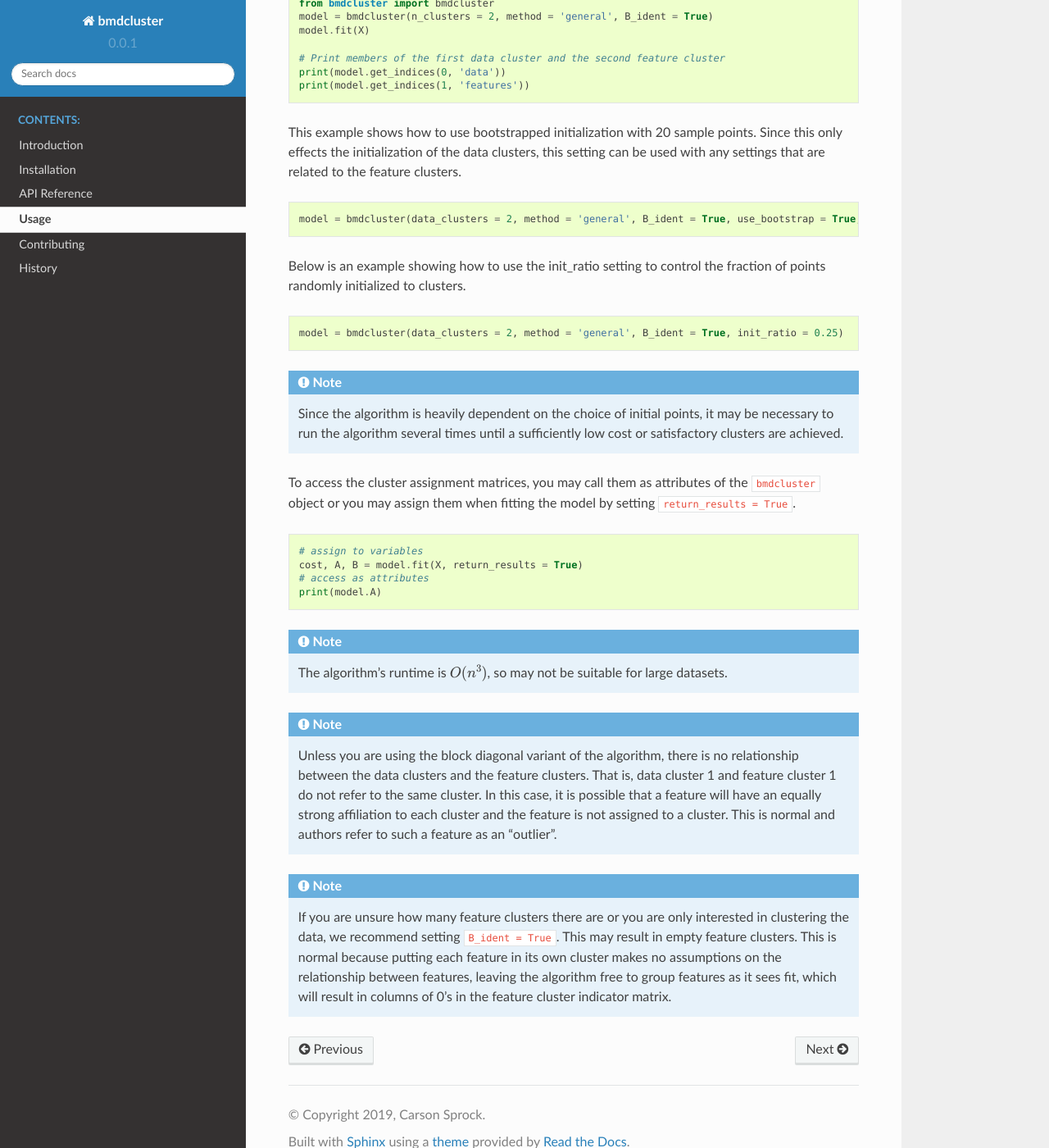
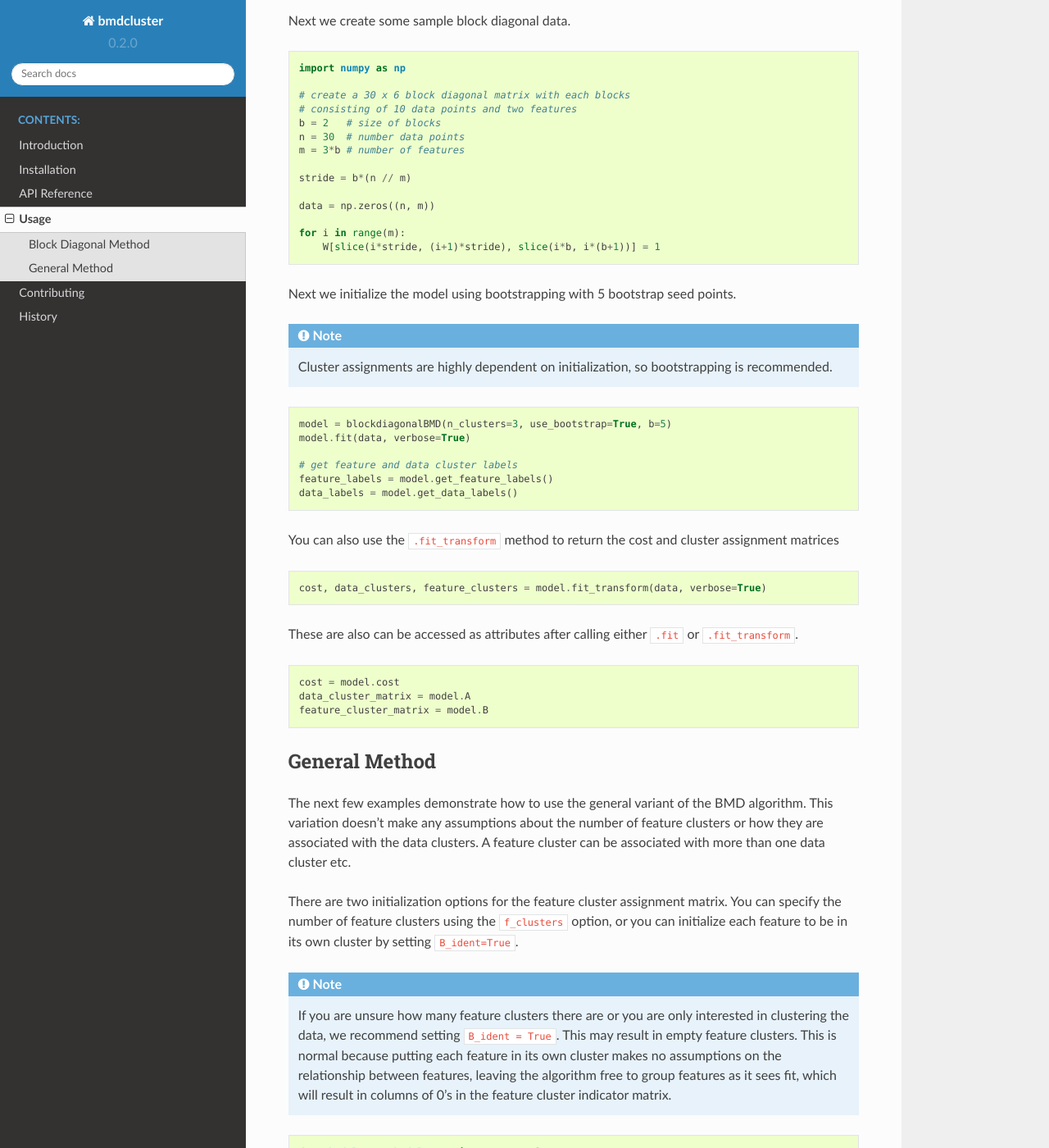
Before and after one commit to csprock/bmdcluster, a Sphinx documentation site: the page built from docs/usage.rst, in a window 1280 px wide and 1400 px high, scrolled down 389 px. Shown: the whole window at 82% size. Built offline with Sphinx 7.4.7 and the Read the Docs theme 2.0.0, drawn with Linux system fonts in a browser that asks for light colours; some of the changed text lies outside the part shown.

Commit message:
updated documentation and version number

```diff
--- a/HISTORY.rst
+++ b/HISTORY.rst
@@ -11,3 +11,9 @@ History
 ------------------
 
 * Released to PyPI with full documentation and continuous integration
+
+0.2.0 (2019-09-17)
+------------------
+
+* Fixed bugs in cluster initialization system.
+* Refactored main user API into different classes for each clustering method
--- a/README.rst
+++ b/README.rst
@@ -34,8 +34,7 @@ for clustering a binary matrix as presented by Li [1]_ and Li & Zhu [2]_. BMD so
 two-sided clustering problem of clustering both the data and the features.
 
 The algorithm works by decomposing a binary matrix :math:`W \in \mathbb{Z}^{n \times m}` with :math:`n` points and :math:`m` features into :math:`\hat{W}=AXB^T`
-where :math:`A \in \mathbb{Z}^{n \times c}` and :math:`B \in \mathbb{Z}^{m \times k}` are cluster membership indicator matrices for the data and features
-respectively for :math:`c` data clusters and :math:`k` feature clusters. :math:`X \in \mathbb{Z}^{c \times k}` is a cluster representation matrix that encodes the relationship
+where :math:`A \in \mathbb{Z}^{n \times c}` and :math:`B \in \mathbb{Z}^{m \times k}` are cluster membership indicator matrices for the data and features with :math:`c` data clusters and :math:`k` feature clusters. :math:`X \in \mathbb{Z}^{c \times k}` is a cluster representation matrix that encodes the relationship
 between the data and feature clusters. The algorithm alternatingly solves for these matrices by minimizing
 
 .. math::
--- a/bmdcluster/__init__.py
+++ b/bmdcluster/__init__.py
@@ -1,6 +1,6 @@
 __author__ = "Carson Sprock"
 __email__ = "csprock@gmail.com"
-__version__ = "0.0.1"
+__version__ = "0.2.0"
 
 from bmdcluster.bmdcluster import blockdiagonalBMD
 from bmdcluster.bmdcluster import generalBMD
--- a/docs/usage.rst
+++ b/docs/usage.rst
@@ -2,51 +2,139 @@
 Usage
 =====
 
-To use :code:`bmdcluster` in a project::
-
-    from bmdcluster import bmdcluster
 
 
-The following is a typical usage example which uses the general method to find two data clusters and initializes the feature cluster membership matrix to the identity,
-so that each feature is in its own cluster initially.
+Block Diagonal Method
+---------------------
+
+The following example will demonstrate the basic usage of the block-diagonal variant of the BMD algorithm.
+The block-diagonal method assumes there is a one-to-one correspondence between the data clusters and
+the feature clusters. For example, if a group of data points has a group of attributes it is associated
+with.
 
 .. code:: python
 
-   from bmdcluster import bmdcluster
-   model = bmdcluster(n_clusters = 2, method = 'general', B_ident = True)
-   model.fit(X)
+  from bmdcluster.bmdcluster import blockdiagonalBMD
 
-   # Print members of the first data cluster and the second feature cluster
-   print(model.get_indices(0, 'data'))
-   print(model.get_indices(1, 'features'))
-
-This example shows how to use bootstrapped initialization with 20 sample points. Since this only effects the initialization of the data clusters, this setting can be used with any settings that are related to the feature clusters.
+Next we create some sample block diagonal data.
 
 .. code:: python
 
-   model = bmdcluster(data_clusters = 2, method = 'general', B_ident = True, use_bootstrap = True, b = 20)
+  import numpy as np
+
+  # create a 30 x 6 block diagonal matrix with each blocks
+  # consisting of 10 data points and two features
+  b = 2   # size of blocks
+  n = 30  # number data points
+  m = 3*b # number of features
+
+  stride = b*(n // m)
+
+  data = np.zeros((n, m))
+
+  for i in range(m):
+      W[slice(i*stride, (i+1)*stride), slice(i*b, i*(b+1))] = 1
 
 
-Below is an example showing how to use the init_ratio setting to control the fraction of points randomly initialized to clusters.
+Next we initialize the model using bootstrapping with 5 bootstrap seed points.
+
+.. note::
+  Cluster assignments are highly dependent on initialization, so bootstrapping
+  is recommended.
 
 .. code:: python
 
-   model = bmdcluster(data_clusters = 2, method = 'general', B_ident = True, init_ratio = 0.25)
+  model = blockdiagonalBMD(n_clusters=3, use_bootstrap=True, b=5)
+  model.fit(data, verbose=True)
+
+  # get feature and data cluster labels
+  feature_labels = model.get_feature_labels()
+  data_labels = model.get_data_labels()
+
+You can also use the :code:`.fit_transform` method to return the cost and
+cluster assignment matrices
+
+.. code:: python
+
+  cost, data_clusters, feature_clusters = model.fit_transform(data, verbose=True)
+
+These are also can be accessed as attributes after calling either :code:`.fit` or
+:code:`.fit_transform`.
+
+.. code:: python
+
+  cost = model.cost
+  data_cluster_matrix = model.A
+  feature_cluster_matrix = model.B
+
+General Method
+--------------
+
+The next few examples demonstrate how to use the general variant of the BMD algorithm.
+This variation doesn't make any assumptions about the number of feature clusters or
+how they are associated with the data clusters. A feature cluster can be associated
+with more than one data cluster etc.
+
+There are two initialization options for the feature cluster assignment matrix. You can
+specify the number of feature clusters using the :code:`f_clusters` option, or you can
+initialize each feature to be in its own cluster by setting :code:`B_ident=True`.
 
 .. note::
 
-    Since the algorithm is heavily dependent on the choice of initial points,
-    it may be necessary to run the algorithm several times until a sufficiently low cost or satisfactory clusters are achieved.
-
-To access the cluster assignment matrices, you may call them as attributes of the :code:`bmdcluster` object or
-you may assign them when fitting the model by setting :code:`return_results = True`.
+    If you are unsure how many feature clusters there are or you are only interested in clustering the data, we recommend setting :code:`B_ident = True`. This may result in empty feature clusters.
+    This is normal because putting each feature in its own cluster makes no assumptions on the relationship between features,
+    leaving the algorithm free to group features as it sees fit, which will result in columns of 0's in the feature cluster indicator matrix.
 
 .. code:: python
 
-   # assign to variables
-   cost, A, B = model.fit(X, return_results = True)
-   # access as attributes
-   print(model.A)
+  from bmdcluster.bmdcluster import generalBMD
+
+Next we recreate the same sample data as above, except this time we'll augment
+it by giving the first block of points. The data matrix will look like a
+block-diagonal matrix with an additional block in the top-right corner
+where we have given assigned the last two features/attributes to
+the first group of points.
+
+
+.. code:: python
+
+    b = 2    # size of blocks
+    n = 30   # number of points
+    m = 3*b  # number of features (3 per block)
+
+    W = np.zeros((n, m))
+
+    stride = b*(n // m)
+
+    for i in range(m):
+      W[slice(i*stride, (i+1)*stride), slice(i*b, i*b + b)] = 1
+
+    # augment by assigning additional features/attributes to the first cluster of
+    # of data points.
+    W[0:stride, (m-b):m] = W[0:stride, 0:b]
+
+
+Next we initialize the model to find 3 data clusters and 3 feature clusters and to
+use bootstrapped initialization with 5 points.
+
+.. code:: python
+
+  model = generalBMD(n_clusters=3, f_clusters=3, use_bootstrap=True, b=5)
+
+The model fitting and label getting methods act the same as they do on the block-diagonal
+model class.
+
+Next we apply clustering to the same data only this time we initialize the each feature to be in its own cluster
+by setting the cluster assignment matrix to the identity.
+
+.. code:: python
+
+  model = generalBMD(n_clusters=3, B_ident=True, use_bootstrap=True, b=5)
+
+.. caution::
+
+    Setting both :code:`B_ident=True` and :code:`f_clusters` are mutually exclusive options and will result in
+    an error.
 
 .. note::
    The algorithm's runtime is :math:`O(n^3)`, so may not be suitable for large datasets.
@@ -55,11 +143,4 @@ you may assign them when fitting the model by setting :code:`return_results = Tr
 
     Unless you are using the block diagonal variant of the algorithm, there is no relationship between the data clusters and the feature clusters.
     That is, data cluster 1 and feature cluster 1 do not refer to the same cluster. In this case, it is possible that a feature will have an equally strong affiliation to each cluster
-    and the feature is not assigned to a cluster. This is normal and authors refer to such a feature as an "outlier".
-
-
-.. note::
-
-    If you are unsure how many feature clusters there are or you are only interested in clustering the data, we recommend setting :code:`B_ident = True`. This may result in empty feature clusters.
-    This is normal because putting each feature in its own cluster makes no assumptions on the relationship between features,
-    leaving the algorithm free to group features as it sees fit, which will result in columns of 0's in the feature cluster indicator matrix.
+    and the feature is not assigned to a cluster. This is normal and authors refer to such a feature as an "outlier" and will be labeled with a -1.
```
Also changed, not shown: docs/modules.rst (+8 -2 lines).
